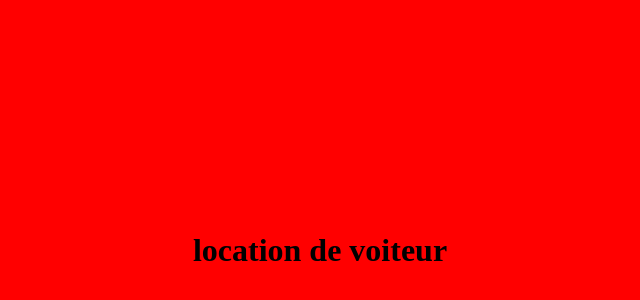
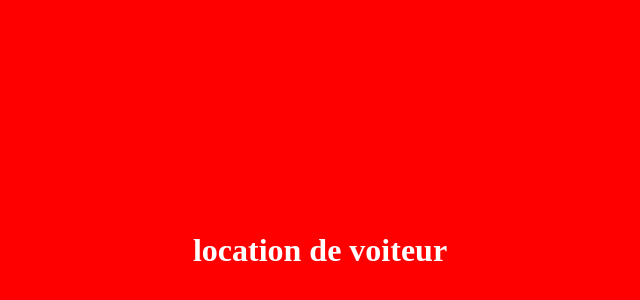
Before and after one commit to NacerAldin/locationVoiture, a plain HTML site: page index.html in a window 1280 px wide. Shown: the part 42-342 px from the top of the page, without its empty margins (320-960 px from the left). Drawn offline with Linux system fonts and the light colour scheme.

Commit message:
modif colorduGrandtitre

```diff
--- a/index.html
+++ b/index.html
@@ -7,6 +7,6 @@
     <title>location</title>
 </head>
 <body style="background-color:red;">
-    <h1 style="padding-top: 20%; padding-bottom: 20%;text-align: center;" >location de voiteur</h1>
+    <h1 style="padding-top: 20%; padding-bottom: 20%;text-align: center; color: white;" >location de voiteur</h1>
 </body>
 </html>
```
